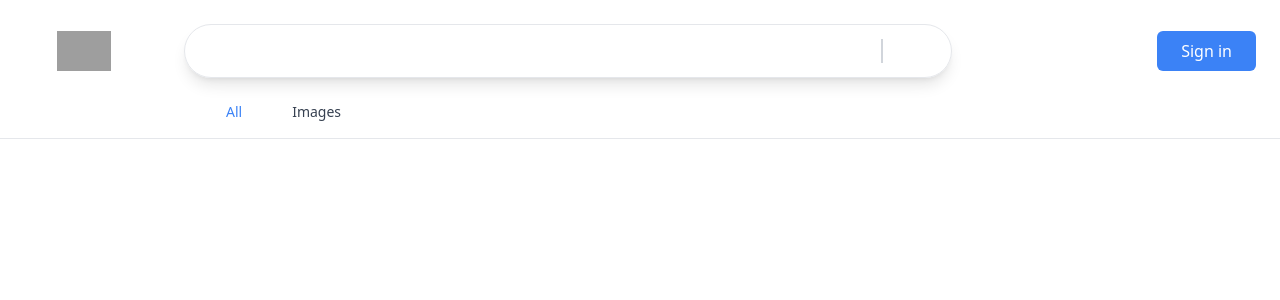
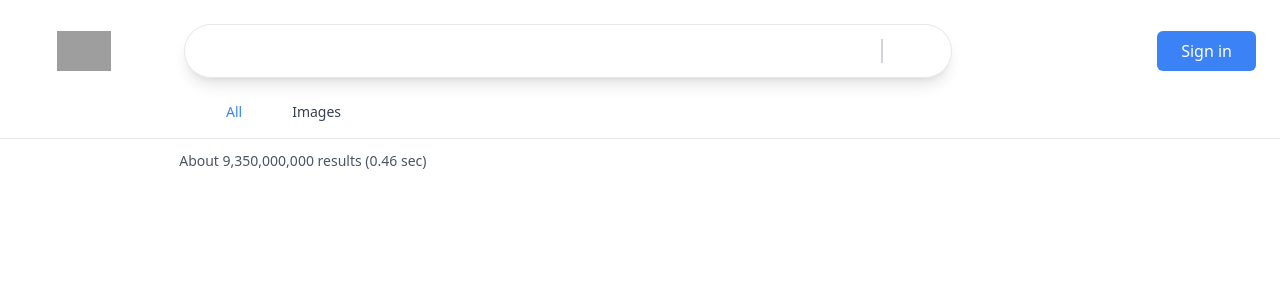
Before and after one commit to ReoIto/google-clone-by-nextjs, a Next.js app: page /search in a window 1280 px wide. Shown: the top 300 px of the page. Built offline with nearby package versions, Linux system fonts and the light colour scheme; no server answers; grey boxes are pictures that could not be loaded; some icons are missing.

Commit message:
Created SearchResult component and modify the title in search page

```diff
--- /dev/null
+++ b/components/SearchResults.js
@@ -0,0 +1,10 @@
+export default function SearchResults({ results }) {
+  return (
+    <div className="w-full mx-auto px-3 sm:pl-[5%] md:pl-[14%] lg-pl-52">
+      <p className="text-gray-600 text-sm mb-5 mt-3">
+        About {results.searchInformation.formattedTotalResults} results (
+        {results.searchInformation.formattedSearchTime} sec)
+      </p>
+    </div>
+  );
+}
--- a/pages/search.js
+++ b/pages/search.js
@@ -1,18 +1,23 @@
 import Head from "next/head";
 import SearchHeader from "../components/SearchHeader";
 import Response from "../Response";
+import SearchResults from "../components/SearchResults";
+import { useRouter } from "next/router";
 
-export default function search({ results }) {
+export default function Search({ results }) {
+  const router = useRouter();
+
   return (
     <div>
       <Head>
-        <title>Search Page</title>
+        <title>{router.query.term} - Search Page</title>
       </Head>
 
       {/* Search Header */}
       <SearchHeader />
 
       {/* Search Results */}
+      <SearchResults results={results} />
     </div>
   );
 }
```
